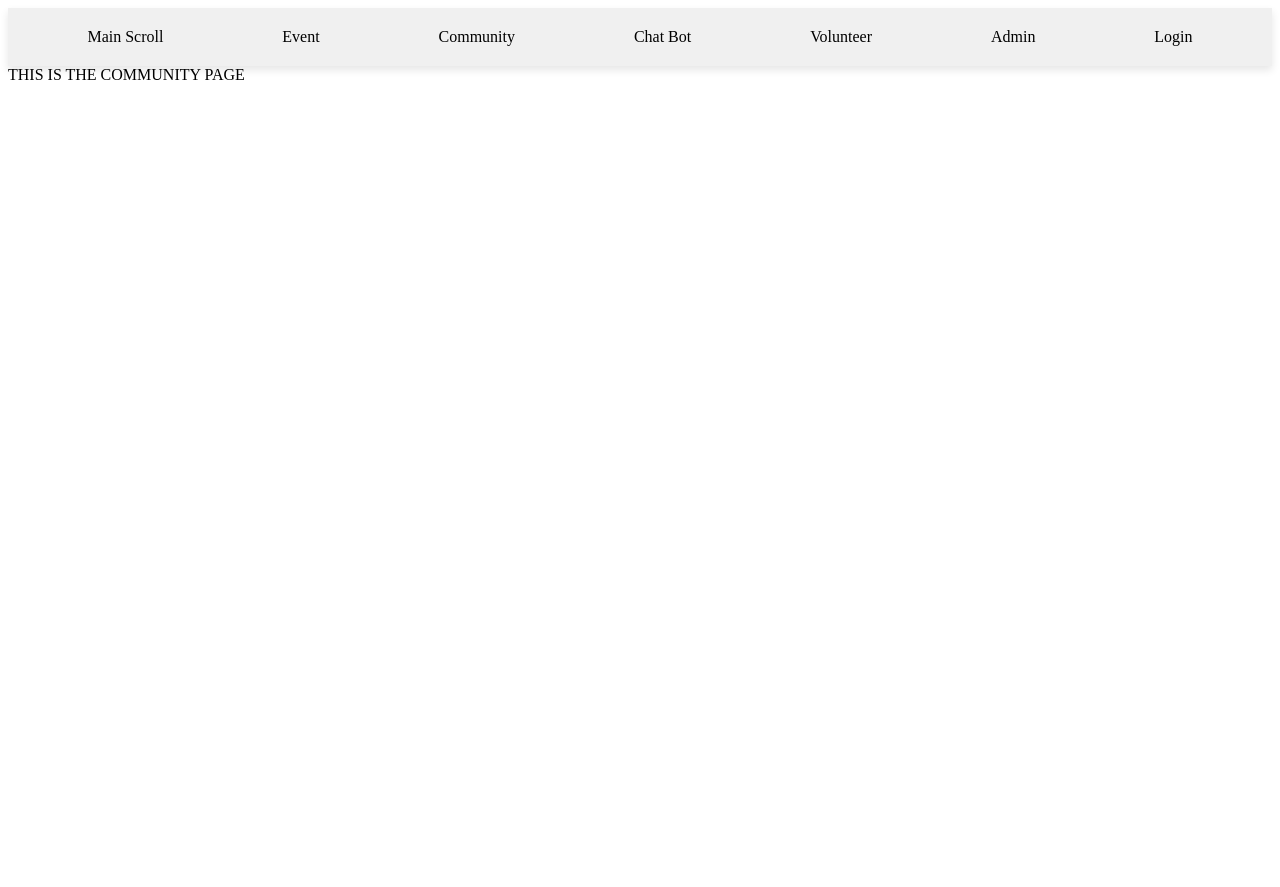
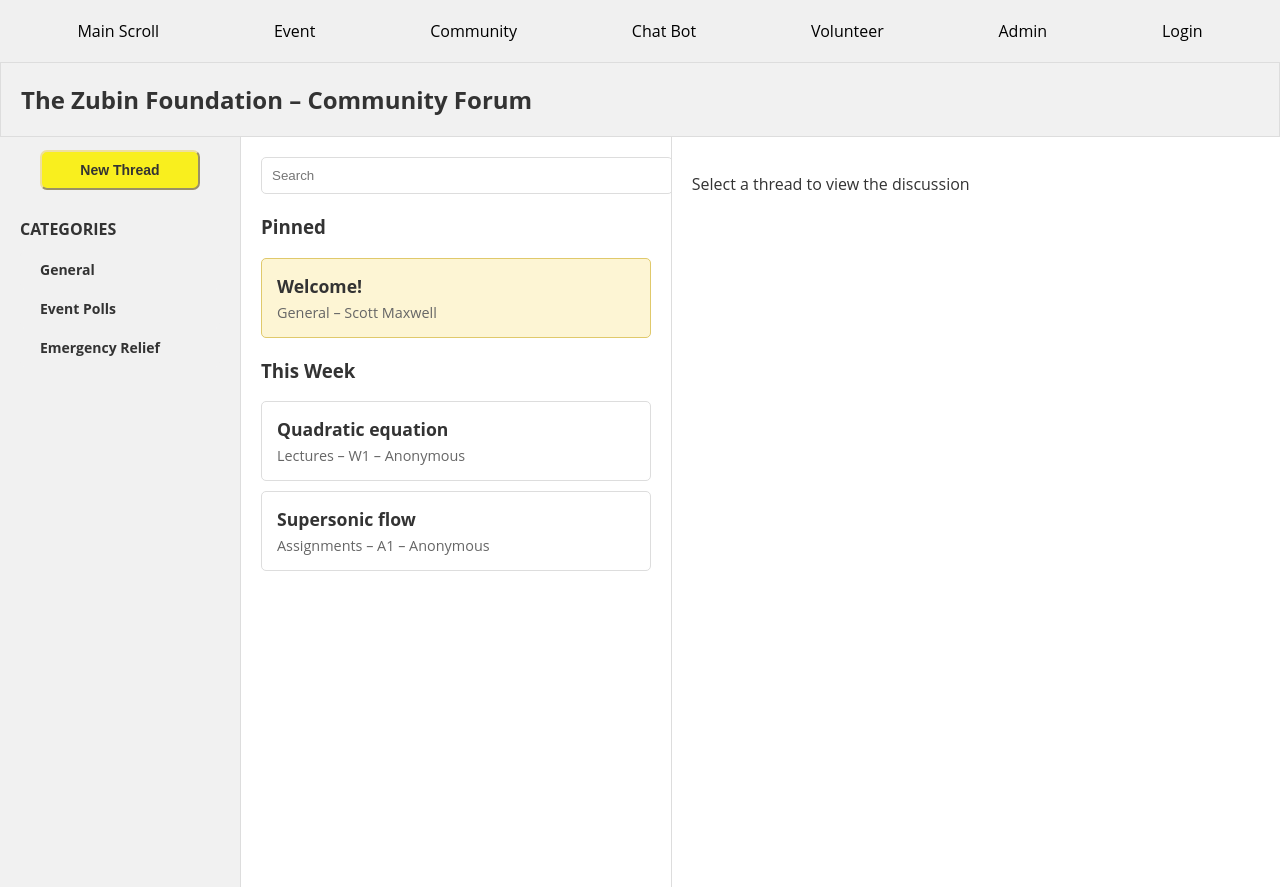
Before and after one commit to Code-To-Give-Team14/code-to-give, a React (Vite) app in the folder frontend/: page /community in a window 1280 px wide. Before the commit the page ends 800 px from the top, so only its background shows below. Built offline with nearby package versions, Linux system fonts and the light colour scheme; what react-chatbot-kit would draw is missing.

Commit message:
create community basic UI, added button effects

```diff
--- a/frontend/src/pages/CommunityPage.jsx
+++ b/frontend/src/pages/CommunityPage.jsx
@@ -1,11 +1,128 @@
-import React from 'react'
+import React, { useState } from 'react';
+import '../styles/CommunityPage.css';
 
 const CommunityPage = () => {
+  const [selectedThread, setSelectedThread] = useState(null);
+
+  const threads = [
+    {
+      id: 1,
+      title: 'Quadratic equation',
+      content: 'How do we solve ax² + bx + c = 0?',
+      author: 'Anonymous',
+      time: '2 hours ago',
+      category: 'Lectures – W1',
+      likes: 4,
+      views: 242,
+      replies: [
+        {
+          id: 1,
+          author: 'Scott Maxwell',
+          role: 'STAFF',
+          time: '2 hours ago',
+          content: 'Good question! You can use the quadratic formula:',
+          equation: 'x = (-b ± √(b² - 4ac)) / 2a',
+          likes: 2,
+          endorsed: true,
+          reply: {
+            author: 'Emily Kwong',
+            time: '2 hours ago',
+            content: 'Also note the graph of a quadratic function is called a parabola and has this general shape:',
+            image: '/path/to/image.png', // Replace with an actual image path
+            likes: 2,
+          },
+        },
+      ],
+    },
+    {
+      id: 2,
+      title: 'Supersonic flow',
+      content: 'Discuss the characteristics of supersonic flow.',
+      author: 'Anonymous',
+      time: '2 hours ago',
+      category: 'Assignments – A1',
+      likes: 2,
+      views: 150,
+      replies: [],
+    },
+  ];
+
   return (
-    <div>
-      THIS IS THE COMMUNITY PAGE
+    <div className="community-page">
+      <header className="header">
+        <h1 className="header-title">The Zubin Foundation – Community Forum</h1>
+      </header>
+
+      <div className="main-container">
+        <aside className="sidebar">
+          <button className="new-thread-btn"><span>New Thread</span></button>
+          <div className="categories">
+            <h3>CATEGORIES</h3>
+            <ul>
+              <li><span>General</span></li>
+              <li><span>Event Polls</span></li>
+              <li><span>Emergency Relief</span></li>
+            </ul>
+          </div>
+        </aside>
+
+        <section className="thread-list">
+          <div className="search-bar">
+            <input type="text" placeholder="Search" />
+          </div>
+          <div className="thread-section">
+            <h3>Pinned</h3>
+            <div className="thread-item pinned" onClick={() => setSelectedThread(threads[0])}>
+              <h4>Welcome!</h4>
+              <p>General – Scott Maxwell</p>
+            </div>
+          </div>
+          <div className="thread-section">
+            <h3>This Week</h3>
+            {threads.map(thread => (
+              <div key={thread.id} className="thread-item" onClick={() => setSelectedThread(thread)}>
+                <h4>{thread.title}</h4>
+                <p>{thread.category} – {thread.author}</p>
+              </div>
+            ))}
+          </div>
+        </section>
+
+        <section className="discussion-panel">
+          {selectedThread ? (
+            <div className="thread-detail">
+              <h2>{selectedThread.title}</h2>
+              <div className="thread-meta">
+                <p>{selectedThread.author} – {selectedThread.time}</p>
+                <p>{selectedThread.likes} likes • {selectedThread.views} views</p>
+              </div>
+              <p>{selectedThread.content}</p>
+              {selectedThread.replies.map(reply => (
+                <div key={reply.id} className="reply-item">
+                  <h4>{reply.author} <span className="role-badge">{reply.role}</span></h4>
+                  <p>{reply.content}</p>
+                  {reply.equation && <pre>{reply.equation}</pre>}
+                  <div className="reply-actions">
+                    <span>{reply.likes} likes</span>
+                    {reply.endorsed && <span>Endorsed</span>}
+                  </div>
+                  {reply.reply && (
+                    <div className="nested-reply">
+                      <p>{reply.reply.author} – {reply.reply.time}</p>
+                      <p>{reply.reply.content}</p>
+                      {reply.reply.image && <img src={reply.reply.image} alt="Graph" />}
+                    </div>
+                  )}
+                </div>
+              ))}
+            </div>
+          ) : (
+            <p>Select a thread to view the discussion</p>
+          )}
+        </section>
+      </div>
     </div>
-  )
-}
+  );
+};
 
-export default CommunityPage
+export default CommunityPage;
--- /dev/null
+++ b/frontend/src/styles/CommunityPage.css
@@ -0,0 +1,271 @@
+body {
+  font-family: "Open Sans", sans-serif;
+  margin: 0;
+  padding: 0;
+  background-color: #f4f4f9;
+  color: #333333;
+}
+
+.header {
+  background-color: #f1f1f1;
+  padding: 20px 20px;
+  display: flex;
+  justify-content: space-between;
+  align-items: center;
+  border: 1px solid #ddd;
+}
+
+.header-title {
+  font-size: 1.5em;
+}
+
+.main-container {
+  display: flex;
+  height: calc(100vh - 50px); /* Subtract the height of the header */
+}
+
+.sidebar {
+  background-color: #f1f1f1;
+  width: 200px;
+  padding: 20px;
+  border-right: 1px solid #ddd;
+  display: flex;
+  flex-direction: column;
+}
+
+.new-thread-btn {
+  position: absolute; /* Absolutely position the button within the box */
+  bottom: 610px; /* Adjust the distance from the bottom of the box */
+  left: 40px; /* Adjust the distance from the left of the box */
+  width: 160px;
+  padding: 10px 20px;
+  background-color: #f9ef1e;
+  border-radius: 7px;
+  cursor: pointer;
+  font-size: 14px;
+  font-weight: bold;
+  border-color: #eedf9f;
+  color: #333333;
+  transition: background-color 0.3s ease, color 0.3s ease;
+  overflow: hidden;
+  display: flex;
+  align-items: center;
+  justify-content: center;
+}
+
+.new-thread-btn::after {
+  content: "+"; /* Plus symbol */
+  font-size: 16px;
+  position: absolute;
+  right: 25px; /* Position the arrow on the right inside the button */
+  opacity: 0; /* Initially hide the arrow */
+  transition: opacity 0.3s ease, transform 0.3s ease; /* Smooth transition for opacity and transform */
+  transform: translateX(10px);
+}
+
+.new-thread-btn:hover {
+  background-color: #e0a800;
+  color: #fff;
+}
+
+.new-thread-btn:hover::after {
+  opacity: 1; /* Make the arrow visible */
+  transform: translateX(0); /* Move the arrow to its original position */
+}
+
+.new-thread-btn span {
+  display: inline-block;
+  transition: transform 0.3s ease, color 0.3s ease; /* Smooth transition for text movement */
+}
+
+.new-thread-btn:hover span {
+  transform: translateX(-10px); /* Move the text to the left */
+}
+
+.courses,
+.categories {
+  margin-top: 45px;
+  margin-bottom: 20px;
+}
+
+.courses h3,
+.categories h3 {
+  font-size: 1em;
+  margin-bottom: 10px;
+}
+
+.courses ul,
+.categories ul {
+  list-style-type: none;
+  padding: 0;
+  margin: 0;
+}
+
+.courses li,
+.categories li {
+  position: relative;
+  cursor: pointer;
+  padding: 10px; /* Add some padding for better clickability */
+  border-radius: 5px; /* Optional: Add border radius for smoother corners */
+  padding: 10px 20px;
+  background-color: #f1f1f1;
+  border-radius: 7px;
+  cursor: pointer;
+  font-size: 14px;
+  font-weight: bold;
+  border-color: black;
+  transition: background-color 0.3s ease, color 0.3s ease;
+  overflow: hidden;
+}
+
+.courses li.active,
+.courses li:hover,
+.categories li:hover {
+  background-color: #e0e0e0; /* Light grey background on hover */
+  color: #333; /* Optional: Change the text color on hover */
+}
+
+.categories li:hover::after {
+  opacity: 1; /* Show the arrow on hover */
+  transform: translateY(-50%) translateX(-5px); /* Slightly move the arrow to the right */
+}
+
+.categories li span {
+  display: inline-block;
+  transition: transform 0.3s ease, color 0.3s ease; /* Smooth transition for text movement */
+}
+
+.categories li:hover span {
+  transform: translateX(10px); /* Move the text to the left */
+}
+
+.categories li::after {
+  content: "→"; /* Arrow symbol */
+  font-size: 16px;
+  position: absolute;
+  right: 20px; /* Position the arrow on the right inside the list item */
+  top: 50%; /* Center the arrow vertically */
+  transform: translateY(-50%); /* Adjust for exact centering */
+  opacity: 0; /* Initially hide the arrow */
+  transition: opacity 0.3s ease, transform 0.3s ease; /* Smooth transition for opacity and transform */
+}
+
+.thread-list {
+  background-color: #ffffff;
+  flex-grow: 1;
+  padding: 20px;
+  border-right: 1px solid #ddd;
+  overflow-y: auto;
+}
+
+.search-bar {
+  margin-bottom: 20px;
+}
+
+.search-bar input {
+  width: 100%;
+  padding: 10px;
+  border-radius: 5px;
+  border: 1px solid #ddd;
+}
+
+.thread-section {
+  margin-bottom: 20px;
+}
+
+.thread-item {
+  padding: 15px;
+  border-radius: 5px;
+  border: 1px solid #ddd;
+  margin-bottom: 10px;
+  cursor: pointer;
+}
+
+.thread-item:hover {
+  background-color: #f0f0f5;
+}
+
+.thread-item.pinned {
+  background-color: #fdf5d4;
+  border-color: #e0c96b;
+}
+
+.thread-item h4 {
+  margin: 0;
+  font-size: 1.1em;
+  color: #333;
+}
+
+.thread-item p {
+  margin: 5px 0 0 0;
+  font-size: 0.9em;
+  color: #666;
+}
+
+.discussion-panel {
+  background-color: #ffffff;
+  flex-grow: 2;
+  padding: 20px;
+  overflow-y: auto;
+}
+
+.thread-detail {
+  max-width: 700px;
+  margin: 0 auto;
+}
+
+.thread-detail h2 {
+  font-size: 1.5em;
+  margin-bottom: 10px;
+}
+
+.thread-meta {
+  font-size: 0.9em;
+  color: #999;
+  margin-bottom: 20px;
+}
+
+.reply-item {
+  background-color: #f8f8f8;
+  border-left: 4px solid #5a2d82;
+  padding: 15px;
+  margin-bottom: 15px;
+  border-radius: 5px;
+}
+
+.reply-item h4 {
+  font-size: 1.1em;
+  margin: 0;
+  color: #5a2d82;
+}
+
+.role-badge {
+  background-color: #ffd700;
+  color: white;
+  padding: 2px 5px;
+  margin-left: 10px;
+  border-radius: 3px;
+  font-size: 0.8em;
+}
+
+.reply-actions {
+  font-size: 0.9em;
+  color: #666;
+  margin-top: 10px;
+}
+
+.reply-actions span {
+  margin-right: 15px;
+}
+
+.nested-reply {
+  margin-top: 10px;
+  padding-left: 15px;
+  border-left: 2px solid #ddd;
+}
+
+.nested-reply img {
+  max-width: 100%;
+  margin-top: 10px;
+  border-radius: 5px;
+}
--- a/frontend/src/styles/MainScrollPage.css
+++ b/frontend/src/styles/MainScrollPage.css
@@ -1,7 +1,7 @@
 /* MainScrollPage.css */
 
 .main-scroll-page {
-  font-family: "Open Sans", sans-serif;
+  font-family: "Poppins", sans-serif;
   padding: 20px;
   text-align: center;
 }
```
